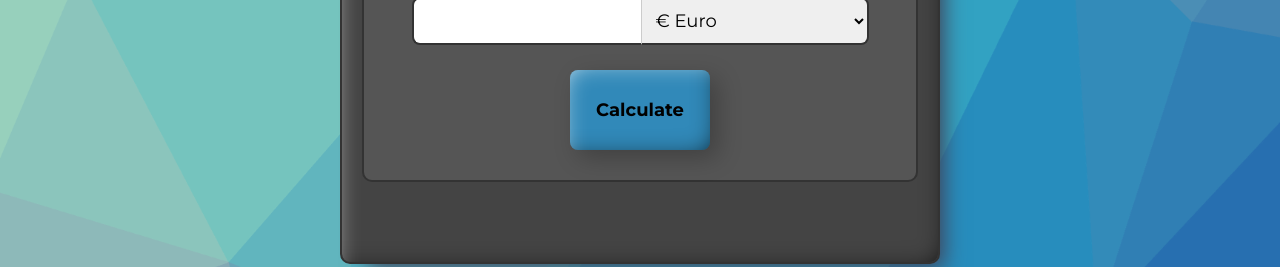
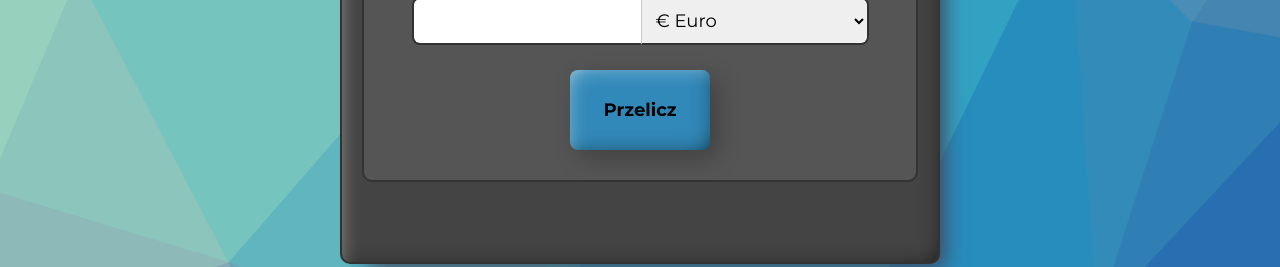
Before and after one commit to Pafeup/currency-calculator-react, a React (Create React App) app: page / in a window 1280 px wide. Shown: the part 367-634 px from the top of the page. Built offline with nearby package versions, Linux system fonts and the light colour scheme.

Commit message:
changed button name

```diff
--- a/src/Form/index.js
+++ b/src/Form/index.js
@@ -32,7 +32,7 @@ const Form = ({ onFormSubmit, inputValue, onInputChange, onCurrencyChange, calcu
     </select>
 
 
-    <button className="form__button">Calculate</button>
+    <button className="form__button">Przelicz</button>
 
 
 
```
